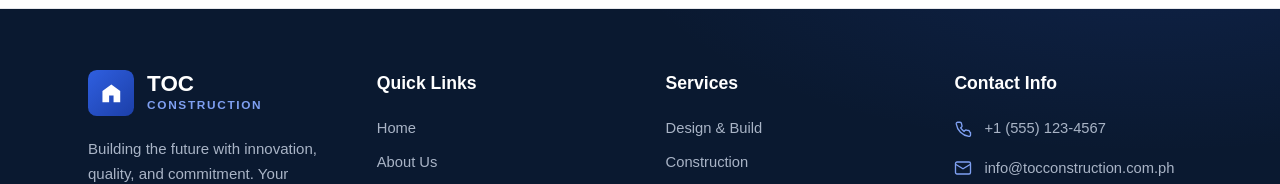
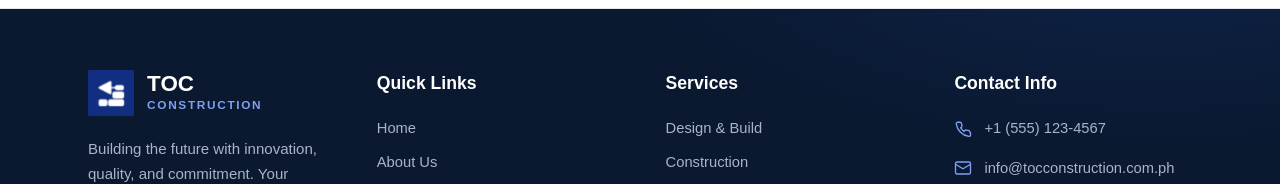
Before and after one commit to AloysiousOrbegoso/toc-construction, a React (Vite) app in the folder frontend/: page /careers in a window 1280 px wide. Shown: the part 1113-1297 px from the top of the page. Built offline with nearby package versions, Linux system fonts and the light colour scheme.

Commit message:
bug: fixed logo pixelation (#18)
* feat: Projects Page Main Page

* bug: fixed icon pixelation

```diff
--- a/frontend/src/components/sections/universal/Footer.jsx
+++ b/frontend/src/components/sections/universal/Footer.jsx
@@ -48,9 +48,7 @@
         <div className="grid grid-cols-[repeat(auto-fit,minmax(min(100%,200px),1fr))] gap-[clamp(2rem,1.6rem+2vw,3.5rem)] pb-[clamp(2rem,1.7rem+1.5vw,3rem)] border-b border-line-on-dark">
           <div className="col-span-1 min-w-0 max-w-[320px]">
             <div className="flex items-center gap-[clamp(0.6rem,0.5rem+0.4vw,0.85rem)] mb-[clamp(1rem,0.85rem+0.6vw,1.5rem)]">
-              <div className="w-[clamp(36px,2.6vw+24px,46px)] h-[clamp(36px,2.6vw+24px,46px)] rounded-[0.55rem] bg-[linear-gradient(135deg,var(--color-blue-500),#1c3fa8)] flex items-center justify-center shrink-0 [&>svg]:w-[58%] [&>svg]:h-[58%]">
-                <BrandMarkIcon />
-              </div>
+              <BrandMarkIcon className="w-[clamp(36px,2.6vw+24px,46px)] h-[clamp(36px,2.6vw+24px,46px)] shrink-0" />
               <div>
                 <p className="font-extrabold text-[clamp(1.1rem,1rem+0.5vw,1.4rem)] leading-[1.1]">
                   {brandName}
--- a/frontend/src/components/sections/universal/Navbar.jsx
+++ b/frontend/src/components/sections/universal/Navbar.jsx
@@ -1,6 +1,6 @@
 import { useState } from "react";
 import { NavLink, Link } from "react-router-dom";
-import logo from "../../../assets/Logo.png";
+import logo from "../../../assets/Logo.svg";
 import contactUsArrow from "../../../assets/homepage/contact_us_arrow.svg";
 
 // This is the navigation bar at the top of the site.
--- a/frontend/src/components/ui/icons.jsx
+++ b/frontend/src/components/ui/icons.jsx
@@ -1,7 +1,7 @@
-export const BrandMarkIcon = (props) => (
-  <svg viewBox="0 0 24 24" fill="none" xmlns="http://www.w3.org/2000/svg" {...props}>
-    <path d="M4 20V10L12 4L20 10V20H14V14H10V20H4Z" fill="white" />
-  </svg>
+import logoOnly from "../../assets/Logo_only.svg";
+
+export const BrandMarkIcon = ({ className, ...props }) => (
+  <img src={logoOnly} alt="TOC Construction logo" className={className} {...props} />
 );
 
 export const FacebookIcon = (props) => (
--- a/frontend/src/data/content.js
+++ b/frontend/src/data/content.js
@@ -159,8 +159,8 @@
     contactHeading: "Need to Reach Us?",
     contactCta: "Get Free Consultation",
   },
+};
 
-};
 export const careerJobs = [
   {
     id: "senior-engineer",
```
Also changed, not shown: frontend/src/assets/Logo.svg (added), frontend/src/assets/Logo_only.svg (added).
